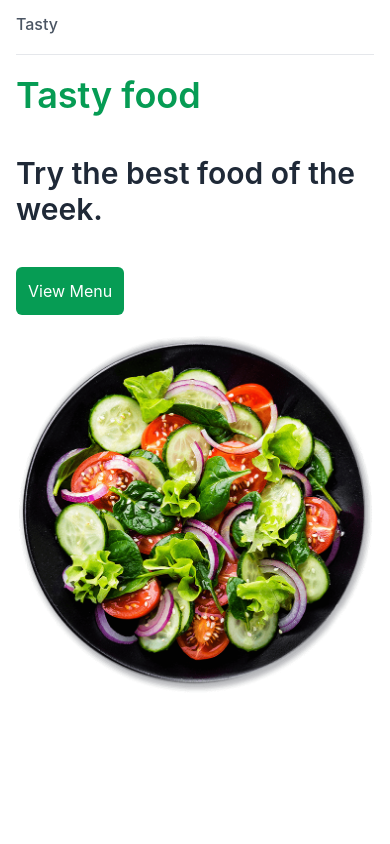
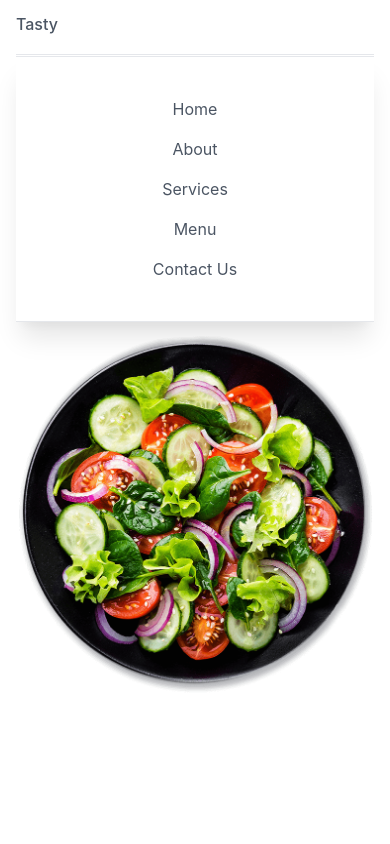
Before and after one commit to EdTosoy/Tasty-Next-Project, a Next.js app: page / in a window 390 px wide. Both pictures are taken after a click on the element 362 px from the left and 27 px from the top of the page. Shown: the top 844 px of the page. Built offline with nearby package versions, Linux system fonts and the light colour scheme; some icons are missing.

Commit message:
update MENU

```diff
--- /dev/null
+++ b/ContextAPI/appContext.tsx
@@ -0,0 +1,30 @@
+import React, { useState, createContext } from "react";
+
+type ContextProps = {
+  darkmode: boolean;
+  setDarkmode: React.Dispatch<React.SetStateAction<boolean>>;
+  openMenu: boolean;
+  setOpenMenu: React.Dispatch<React.SetStateAction<boolean>>;
+};
+
+export const AppContext = createContext<ContextProps>({
+  darkmode: false,
+  setDarkmode: () => {},
+  openMenu: false,
+  setOpenMenu: () => {},
+});
+
+type Props = {
+  children: React.ReactNode;
+};
+export const AppProvider = ({ children }: Props) => {
+  const [darkmode, setDarkmode] = useState<boolean>(false);
+  const [openMenu, setOpenMenu] = useState<boolean>(false);
+  return (
+    <AppContext.Provider
+      value={{ darkmode, setDarkmode, openMenu, setOpenMenu }}
+    >
+      {children}
+    </AppContext.Provider>
+  );
+};
--- a/ContextAPI/darkMode.tsx
+++ /dev/null
@@ -1,23 +0,0 @@
-import React, { useState, createContext } from "react";
-
-type ContextProps = {
-  darkmode: boolean;
-  setDarkmode: React.Dispatch<React.SetStateAction<boolean>>;
-};
-
-export const DarkModeContext = createContext<ContextProps>({
-  darkmode: false,
-  setDarkmode: () => {},
-});
-
-type Props = {
-  children: React.ReactNode;
-};
-export const DarkModeProvider = ({ children }: Props) => {
-  const [darkmode, setDarkmode] = useState<boolean>(false);
-  return (
-    <DarkModeContext.Provider value={{ darkmode, setDarkmode }}>
-      {children}
-    </DarkModeContext.Provider>
-  );
-};
--- a/components/Footer.tsx
+++ b/components/Footer.tsx
@@ -1,5 +1,5 @@
 import { useContext } from "react";
-import { DarkModeContext } from "../ContextAPI/darkMode";
+import { AppContext } from "../ContextAPI/appContext";
 
 const footerLink = [
   {
@@ -26,7 +26,7 @@ const footerLink = [
 ];
 
 export default function Footer() {
-  const { darkmode } = useContext(DarkModeContext);
+  const { darkmode } = useContext(AppContext);
   return (
     <div className="grid-container pt-36 pb-8" id="about">
       <main className="col-start-2 col-end-3 px-12">
@@ -58,15 +58,23 @@ export default function Footer() {
               </div>
             </div>
           </div>
-          {footerLink.map(({ title, sub1, sub2, sub3, sub4 }) => (
-            <div className="mb-4">
+          {footerLink.map(({ title, sub1, sub2, sub3, sub4 }, index) => (
+            <div className="mb-4" key={index}>
               <h1 className="text-2xl font-semibold mb-4 text-gray-800 dark:text-white">
                 {title}
               </h1>
-              <p className="mb-2"><a href="#">{sub1}</a></p>
-              <p className="mb-2"><a href="#">{sub2}</a></p>
-              <p className="mb-2"><a href="#">{sub3}</a></p>
-              <p className="mb-2"><a href="#">{sub4}</a></p>
+              <p className="mb-2">
+                <a href="#">{sub1}</a>
+              </p>
+              <p className="mb-2">
+                <a href="#">{sub2}</a>
+              </p>
+              <p className="mb-2">
+                <a href="#">{sub3}</a>
+              </p>
+              <p className="mb-2">
+                <a href="#">{sub4}</a>
+              </p>
             </div>
           ))}
         </div>
--- a/components/Header.tsx
+++ b/components/Header.tsx
@@ -1,5 +1,5 @@
 import { useContext } from "react";
-import { DarkModeContext } from "../ContextAPI/darkMode";
+import { AppContext } from "../ContextAPI/appContext";
 
 export default function Header() {
   const nav = [
@@ -25,18 +25,41 @@ export default function Header() {
     },
   ];
 
-  const { darkmode, setDarkmode } = useContext(DarkModeContext);
+  const { darkmode, setDarkmode, openMenu, setOpenMenu } = useContext(
+    AppContext
+  );
 
   return (
     <header
-      className={`max-w-screen-2xl border-b dark:border-gray-800 mx-4 sticky top-0 z-50`}
+      className={`max-w-screen-2xl border-b dark:border-gray-800 mx-4 sticky top-0 z-50 `}
     >
+      {openMenu && (
+        <div className="col-start-1  col-end-4">
+          <div className="top-14 border-t border-b shadow-xl absolute w-full  text-center  p-6 bg-white dark:border-gray-800 dark:bg-DarkModegreen  ">
+            {nav.map(({ name, id }) => (
+              <a
+                href={`#${id}`}
+                key={name}
+                onClick={() => {
+                  setOpenMenu((prev) => !prev);
+                  console.log(openMenu);
+                }}
+              >
+                <nav className="cursor-pointer navigation my-4 hover:text-green ">
+                  {name}
+                </nav>
+              </a>
+            ))}
+          </div>
+        </div>
+      )}
       <div className="flex py-3 w-full md:py-7 max-w-screen-lg mx-auto justify-between  font-medium  bg-white dark:bg-DarkModegreen ">
         <div className="">
-          <a href="#" className="hover:text-green ligther">
+          <a href="#" className="hover:text-green ">
             Tasty
           </a>
         </div>
+
         <div className="flex  gap-10">
           {nav.map(({ id, name }) => (
             <nav key={id} className="text-base hidden md:block ">
@@ -57,11 +80,14 @@ export default function Header() {
             )}
           </div>
 
-          <div className="md:hidden">
-            <box-icon
-              name="menu"
-              color="gray"
-            />
+          <div
+            className="md:hidden cursor-pointer  "
+            onClick={() => {
+              setOpenMenu((prev) => !prev);
+              console.log(openMenu);
+            }}
+          >
+            <box-icon name="menu" color="gray" />
           </div>
         </div>
       </div>
--- a/components/Menu.tsx
+++ b/components/Menu.tsx
@@ -1,4 +1,3 @@
-import { DarkModeContext } from "../ContextAPI/darkMode";
 import Image from "next/image";
 import { useContext } from "react";
 const menu = [
--- a/pages/HomePage.tsx
+++ b/pages/HomePage.tsx
@@ -5,15 +5,18 @@ import Footer from "components/Footer";
 import Hero from "components/Hero";
 import Menu from "components/Menu";
 import Services from "components/Services";
-import { DarkModeContext, DarkModeProvider } from "../ContextAPI/darkMode";
+import { AppContext } from "../ContextAPI/appContext";
 import React, { useContext } from "react";
 import Header from "../components/Header";
 
 export default function HomePage() {
-  const { darkmode } = useContext(DarkModeContext);
+  const { darkmode } = useContext(AppContext);
   return (
-    <div className={darkmode ? `dark text-gray-400 bg-DarkModegreen` : `text-gray-600`}>
-
+    <div
+      className={
+        darkmode ? `dark text-gray-400 bg-DarkModegreen` : `text-gray-600`
+      }
+    >
       <Header />
       <Hero />
       <About />
```
Also changed, not shown: pages/index.tsx (+4 -4 lines).
